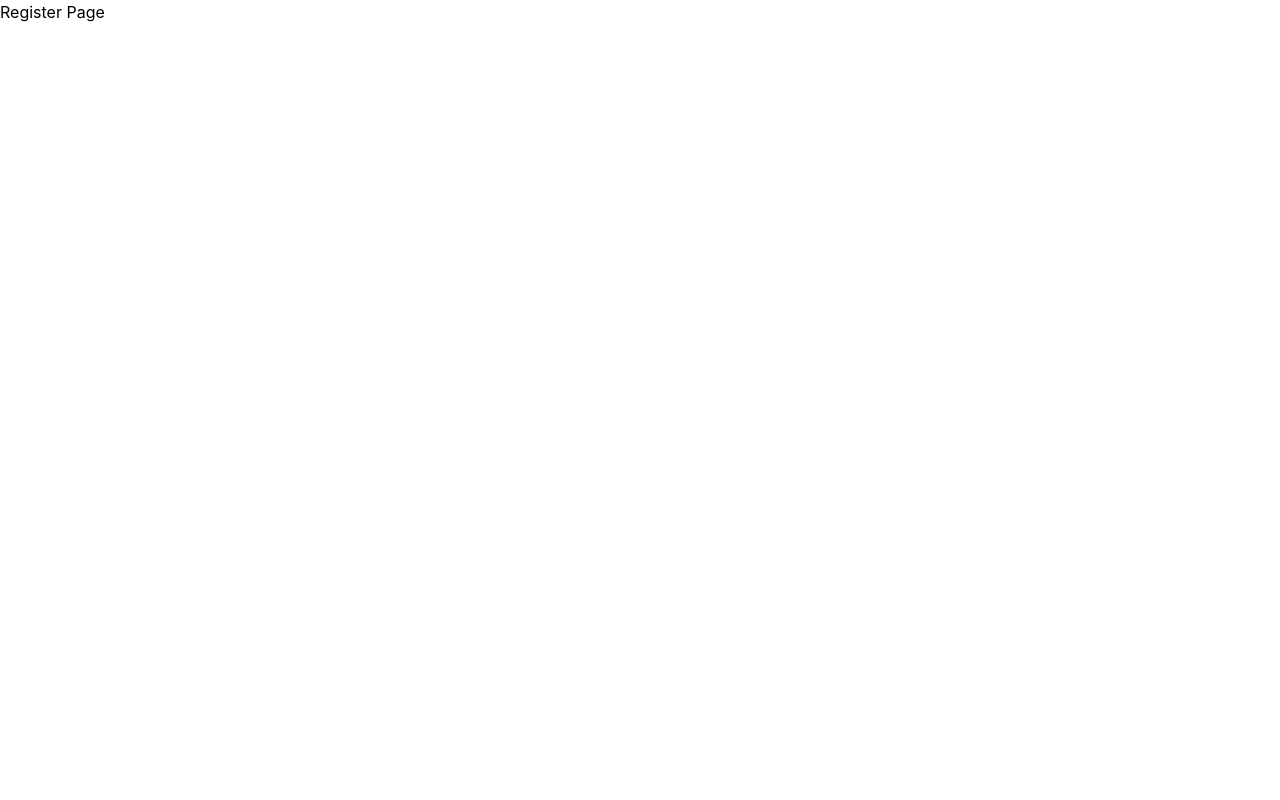
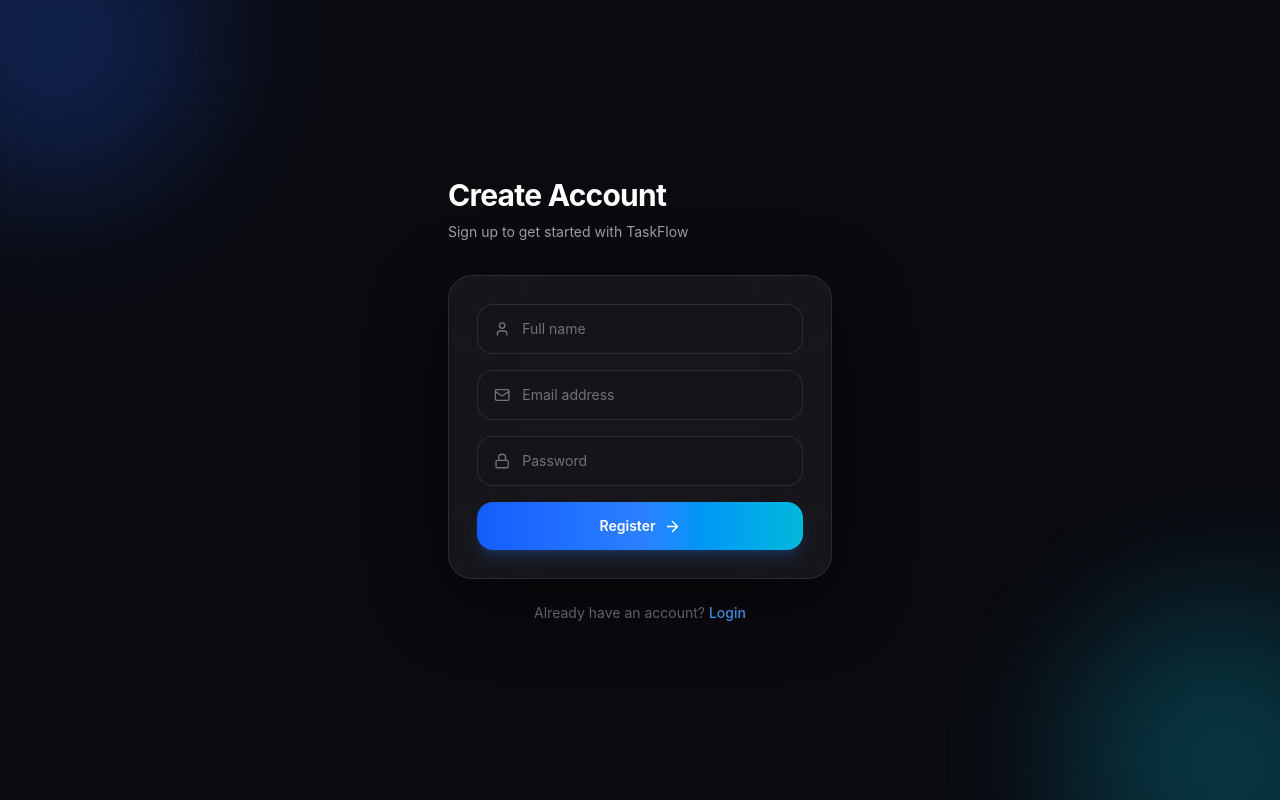
Before and after one commit to Sanjeetkumarrao/TaskFlow, a React app in the folder frontend/: page /register in a window 1280 px wide. Built offline with nearby package versions, Linux system fonts and the light colour scheme; the HTML template or start-up script is replaced by a standard one.

Commit message:
RegisterPage UI complete

```diff
--- a/frontend/src/pages/RegisterPage.jsx
+++ b/frontend/src/pages/RegisterPage.jsx
@@ -1,5 +1,110 @@
+import { useState } from "react";
+import { Link } from "react-router-dom";
+import { User, Mail, Lock, ArrowRight } from "lucide-react";
+
 function RegisterPage() {
-    return <div>Register Page</div>
+    const [name, setName] = useState("");
+    const [email, setEmail] = useState("");
+    const [password, setPassword] = useState("");
+
+    const handleRegister = () => {
+        console.log(name, email, password);
+    };
+
+    return (
+        <div className="relative min-h-screen overflow-hidden bg-[#0a0a0f] flex items-center justify-center px-4">
+            {/* Background Glow */}
+            <div className="absolute -top-25 -left-20 h-72 w-72 rounded-full bg-blue-600/20 blur-3xl"></div>
+            <div className="absolute -bottom-25 -right-20 h-72 w-72 rounded-full bg-cyan-500/20 blur-3xl"></div>
+            <div className="absolute inset-0 bg-[radial-gradient(circle_at_top_left,rgba(59,130,246,0.08),transparent_25%),radial-gradient(circle_at_bottom_right,rgba(6,182,212,0.08),transparent_25%)]"></div>
+
+            <div className="relative z-10 w-full max-w-sm">
+                {/* Heading */}
+                <div className="mb-8">
+                    <h1 className="text-3xl font-bold tracking-tight text-white">
+                        Create Account
+                    </h1>
+                    <p className="text-zinc-400 text-sm mt-2 leading-relaxed">
+                        Sign up to get started with TaskFlow
+                    </p>
+                </div>
+
+                {/* Form Card */}
+                <div className="rounded-3xl border border-white/10 bg-white/5 backdrop-blur-2xl shadow-[0_20px_80px_rgba(0,0,0,0.45)] p-6 sm:p-7">
+                    <div className="space-y-4">
+
+                        {/* Name */}
+                        <div className="group flex items-center gap-3 rounded-2xl border border-white/10 bg-zinc-900/70 px-4 py-3.5 transition-all duration-300 hover:border-white/20 focus-within:border-blue-500/60 focus-within:ring-4 focus-within:ring-blue-500/10">
+                            <User
+                                size={18}
+                                className="text-zinc-500 transition-colors duration-300 group-focus-within:text-blue-400"
+                            />
+                            <input
+                                type="text"
+                                placeholder="Full name"
+                                value={name}
+                                onChange={(e) => setName(e.target.value)}
+                                className="bg-transparent text-white text-sm outline-none w-full placeholder:text-zinc-500"
+                            />
+                        </div>
+
+                        {/* Email */}
+                        <div className="group flex items-center gap-3 rounded-2xl border border-white/10 bg-zinc-900/70 px-4 py-3.5 transition-all duration-300 hover:border-white/20 focus-within:border-blue-500/60 focus-within:ring-4 focus-within:ring-blue-500/10">
+                            <Mail
+                                size={18}
+                                className="text-zinc-500 transition-colors duration-300 group-focus-within:text-blue-400"
+                            />
+                            <input
+                                type="email"
+                                placeholder="Email address"
+                                value={email}
+                                onChange={(e) => setEmail(e.target.value)}
+                                className="bg-transparent text-white text-sm outline-none w-full placeholder:text-zinc-500"
+                            />
+                        </div>
+
+                        {/* Password */}
+                        <div className="group flex items-center gap-3 rounded-2xl border border-white/10 bg-zinc-900/70 px-4 py-3.5 transition-all duration-300 hover:border-white/20 focus-within:border-blue-500/60 focus-within:ring-4 focus-within:ring-blue-500/10">
+                            <Lock
+                                size={18}
+                                className="text-zinc-500 transition-colors duration-300 group-focus-within:text-blue-400"
+                            />
+                            <input
+                                type="password"
+                                placeholder="Password"
+                                value={password}
+                                onChange={(e) => setPassword(e.target.value)}
+                                className="bg-transparent text-white text-sm outline-none w-full placeholder:text-zinc-500"
+                            />
+                        </div>
+
+                        {/* Register Button */}
+                        <button
+                            onClick={handleRegister}
+                            className="group w-full rounded-2xl bg-linear-to-r from-blue-600 via-blue-500 to-cyan-500 px-5 py-3.5 text-sm font-semibold text-white shadow-lg shadow-blue-500/20 transition-all duration-300 hover:scale-[1.02] hover:shadow-blue-500/30 active:scale-[0.99] flex items-center justify-center gap-2"
+                        >
+                            Register
+                            <ArrowRight
+                                size={17}
+                                className="transition-transform duration-300 group-hover:translate-x-1"
+                            />
+                        </button>
+                    </div>
+                </div>
+
+                {/* Footer */}
+                <p className="text-zinc-500 text-sm text-center mt-6">
+                    Already have an account?{" "}
+                    <Link
+                        to="/login"
+                        className="text-blue-400 hover:text-blue-300 font-medium transition-colors"
+                    >
+                        Login
+                    </Link>
+                </p>
+            </div>
+        </div>
+    );
 }
 
 export default RegisterPage;
```
